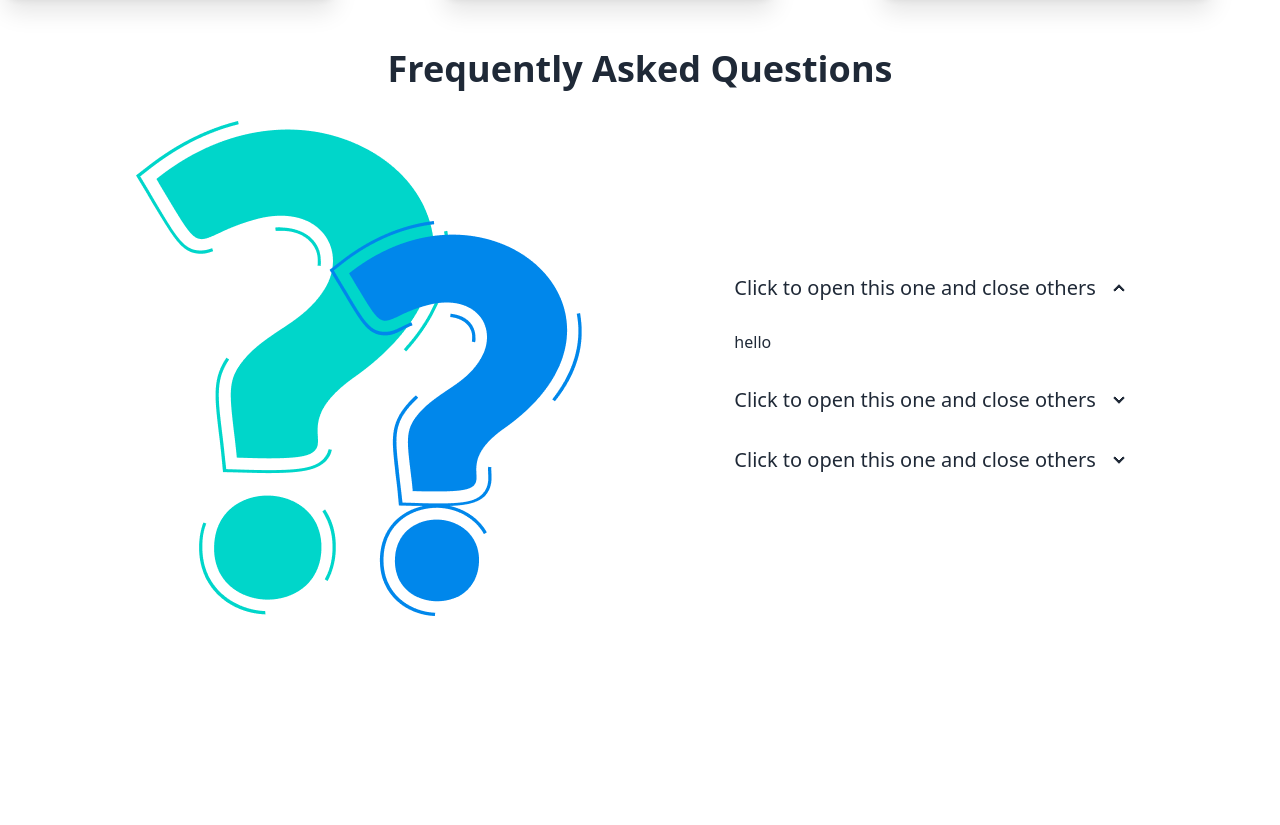
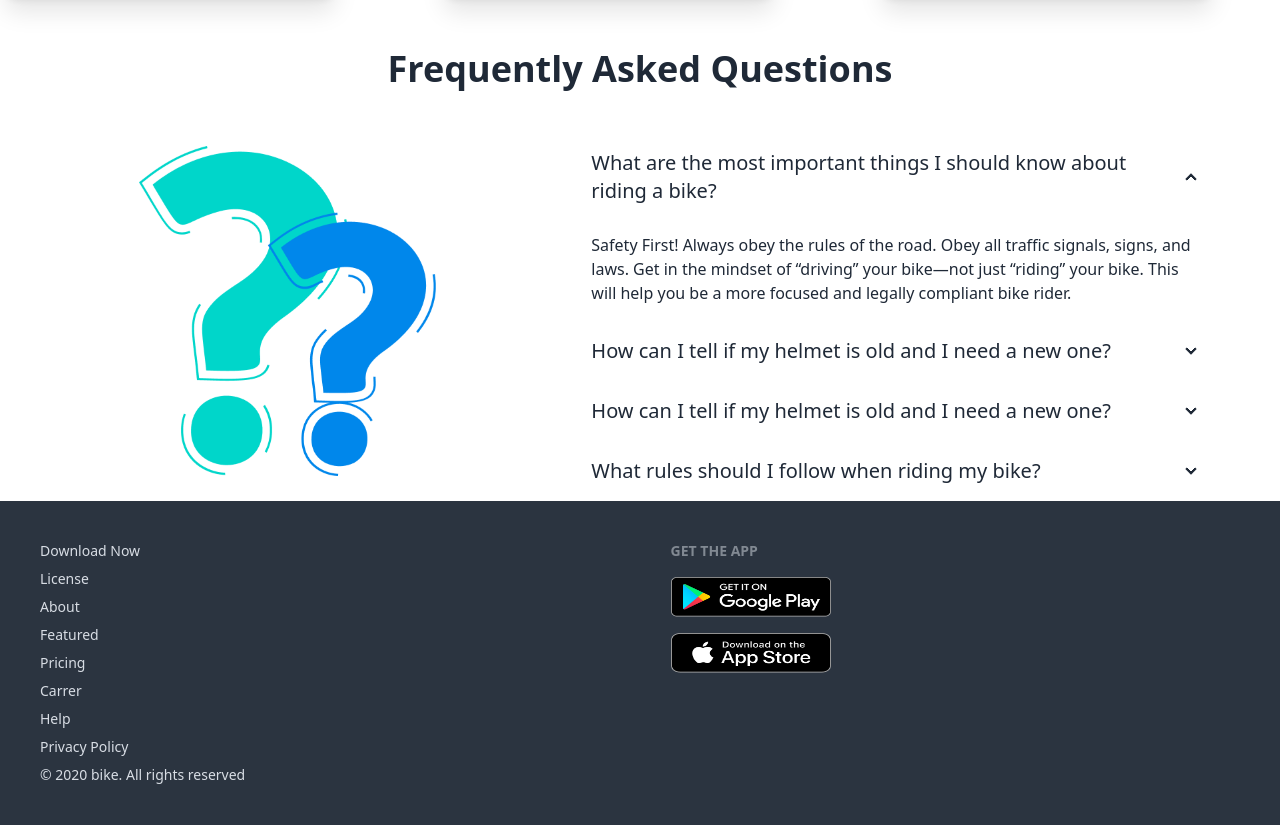
Before and after one commit to hulk-code/bike-shop, a plain HTML site: page index.html in a window 1280 px wide. Shown: the part 2067-2892 px from the top of the page. Before the commit the page ends 2683 px from the top, so only its background shows below. Drawn offline with nearby package versions, Linux system fonts and the light colour scheme.

Commit message:
add footer

```diff
--- a/index.html
+++ b/index.html
@@ -265,13 +265,24 @@
          <h1 class="text-4xl text-center mt-5 font-bold p-8">Frequently Asked Questions</h1>
         <div class="flex flex-col lg:flex-row items-center justify-evenly">
          <div class="">
-            <img src="images/others/faq.png" alt="" class="w-1/2 lg:w-full m-auto">
+            <img src="images/others/faq.png" alt="" class="w-1/2 lg:w-2/3 m-auto">
          </div>
-         <div>
+         <div class="w-full lg:w-1/2">
             <div class="collapse collapse-arrow space-y-3">
                <input type="radio" name="my-accordion-2" checked="checked" />
                <div class="collapse-title text-xl font-medium">
-                 Click to open this one and close others
+                  What are the most important things I should
+                  know about riding a bike?
+               </div>
+               <div class="collapse-content">
+                 <p>Safety First! Always obey the rules of the road. Obey all traffic signals, signs, and laws. Get in the mindset of “driving” your bike—not just “riding” your bike. This will help you be a more focused and legally compliant bike rider. </p>
+               </div>
+             </div>
+             <div class="collapse collapse-arrow ">
+               <input type="radio" name="my-accordion-2" />
+               <div class="collapse-title text-xl font-medium">
+                  How can I tell if my helmet is old and I need a
+                  new one?
                </div>
                <div class="collapse-content">
                  <p>hello</p>
@@ -280,7 +291,8 @@
              <div class="collapse collapse-arrow ">
                <input type="radio" name="my-accordion-2" />
                <div class="collapse-title text-xl font-medium">
-                 Click to open this one and close others
+                  How can I tell if my helmet is old and I need a
+                  new one?
                </div>
                <div class="collapse-content">
                  <p>hello</p>
@@ -289,7 +301,7 @@
              <div class="collapse collapse-arrow ">
                <input type="radio" name="my-accordion-2" />
                <div class="collapse-title text-xl font-medium">
-                 Click to open this one and close others
+                  What rules should I follow when riding my bike?
                </div>
                <div class="collapse-content">
                  <p>hello</p>
@@ -299,6 +311,23 @@
         </div>
       </section>
    </main>
+   <!-- footer section -->
+   <footer class="footer p-10 bg-neutral text-neutral-content">
+      <div class="">
+       <a href="">Download Now</a><a href="">License</a>
+       <a href="">About</a><a href="">Featured</a><a href="">Pricing</a><a href="">Carrer</a><a href="">Help</a><a href="">Privacy Policy</a>
+       <p>© 2020 bike. All rights reserved</p>
+
+      </div>
+      <div>
+        <span class="footer-title">GET THE APP</span>
+        <div class="grid grid-flow-col lg:grid-flow-row gap-4 ">
+          <a><img src="images/others/android.png" alt="" class="h-10 w-40"></a>
+          <a><img src="images/others/ios.png" alt="" class="h-10 w-40"></a>
+
+        </div>
+      </div>
+    </footer>
 
 
 </body>
```
